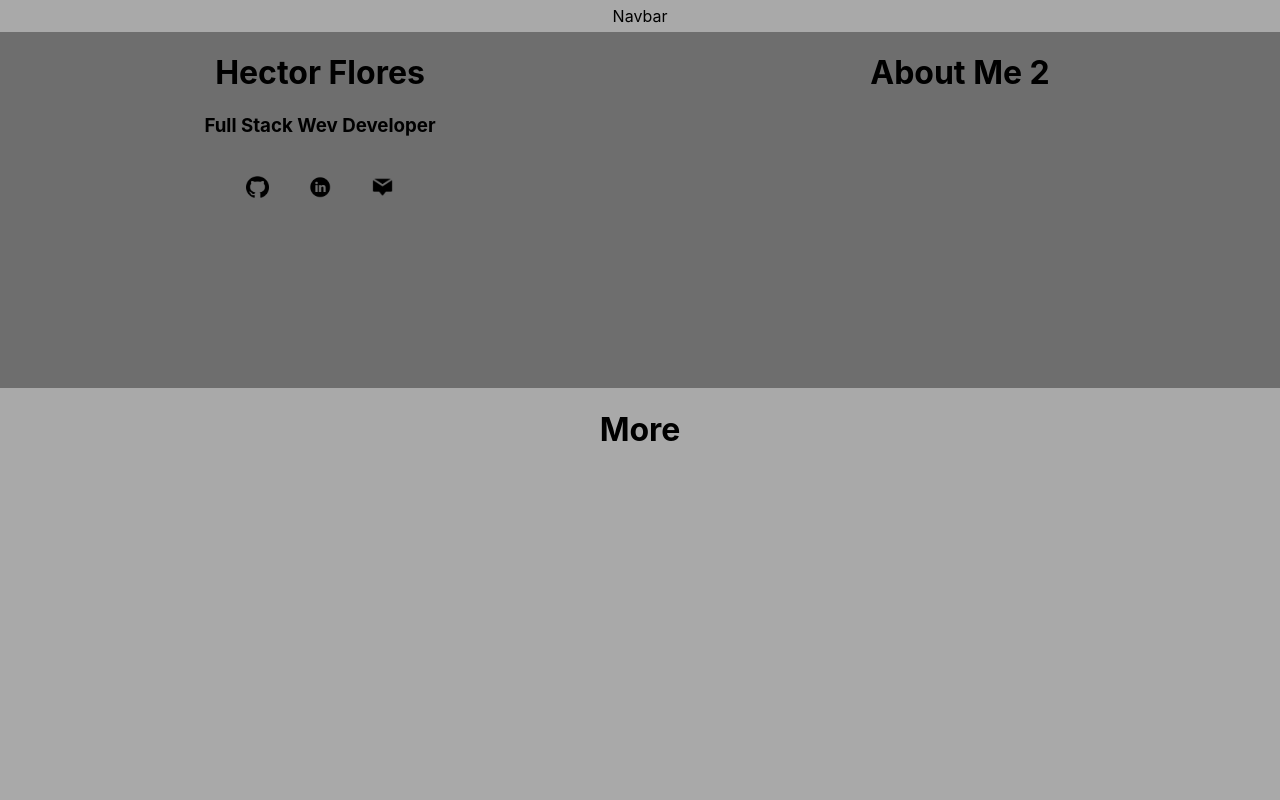
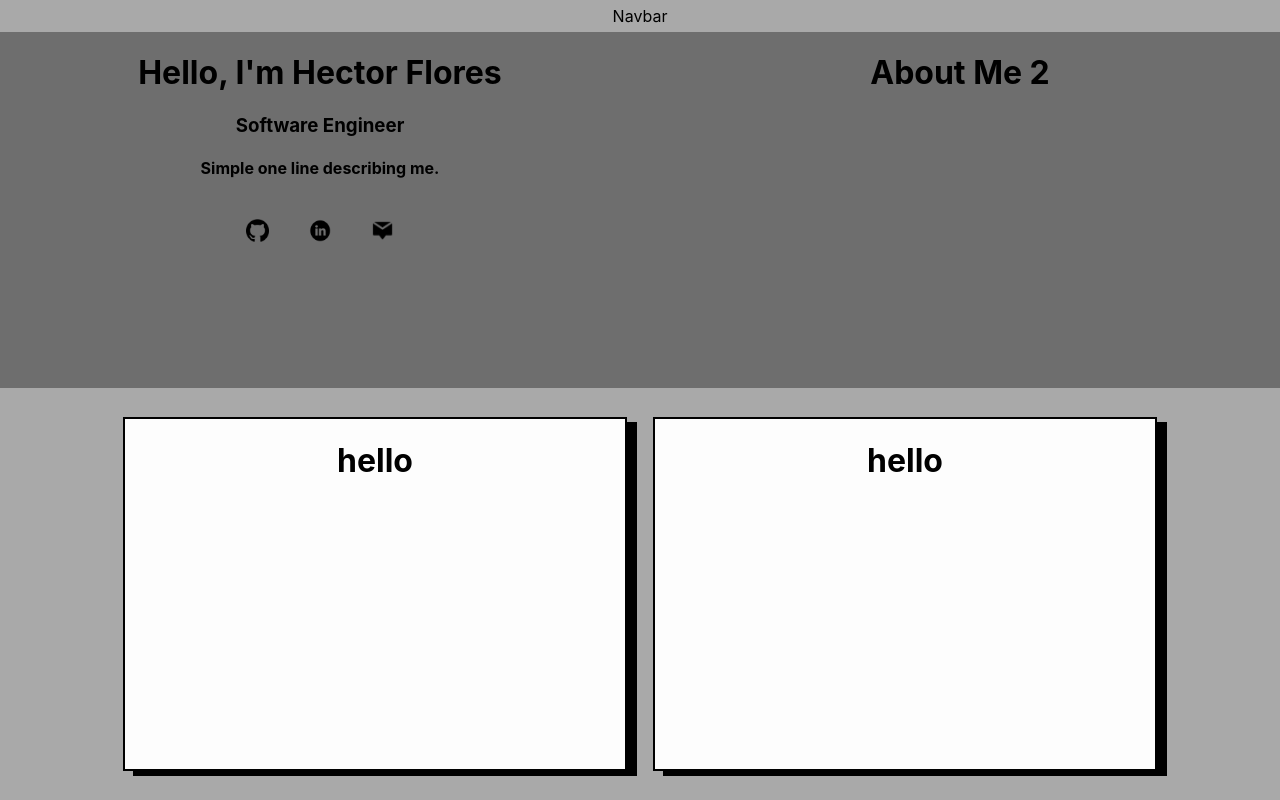
Before and after one commit to hekmaflo/my-portfolio, a React (Create React App) app in the folder my-portfolio/: page / in a window 1280 px wide. Built offline with nearby package versions, Linux system fonts and the light colour scheme.

Commit message:
project containers created

```diff
--- a/my-portfolio/src/App.css
+++ b/my-portfolio/src/App.css
@@ -53,9 +53,27 @@
 }
 
 .More {
+  display: flex;
+  align-items: center;
+  justify-content: center;
   width: 100%;
   height: 52vh;
   background-color: darkgray;
+}
+
+.info-container {
+  background-color: rgb(253, 253, 253);
+  border-style: solid;
+  border-width: 2px;
+  box-shadow: 10px 5px 0px rgb(0, 0, 0);
+  height: 350px;
+  width: 500px;
+  margin: 13px;
+  transition: 0.3s;
+}
+
+.info-container:hover {
+  transform: translate(0, -10px);
 }
 
 .Projects {
--- a/my-portfolio/src/components/AboutMe.jsx
+++ b/my-portfolio/src/components/AboutMe.jsx
@@ -6,8 +6,9 @@ const AboutMe = () => {
   return (
     <div className="About-me-container">
       <div className="contain">
-        <h1>Hector Flores</h1>
-        <h3>Full Stack Wev Developer</h3>
+        <h1>Hello, I'm Hector Flores</h1>
+        <h3>Software Engineer</h3>
+        <h4>Simple one line describing me.</h4>
         <img className="logo" src={github} alt="logo" />
         <img className="logo" src={linkdin} alt="logo" />
         <img className="logo" src={mail} alt="logo" />
--- a/my-portfolio/src/components/More.jsx
+++ b/my-portfolio/src/components/More.jsx
@@ -3,7 +3,12 @@ import React from "react";
 const More = () => {
   return (
     <div className="More">
-      <h1>More</h1>
+      <div className="info-container">
+        <h1>hello</h1>
+      </div>
+      <div className="info-container">
+        <h1>hello</h1>
+      </div>
     </div>
   );
 };
```
